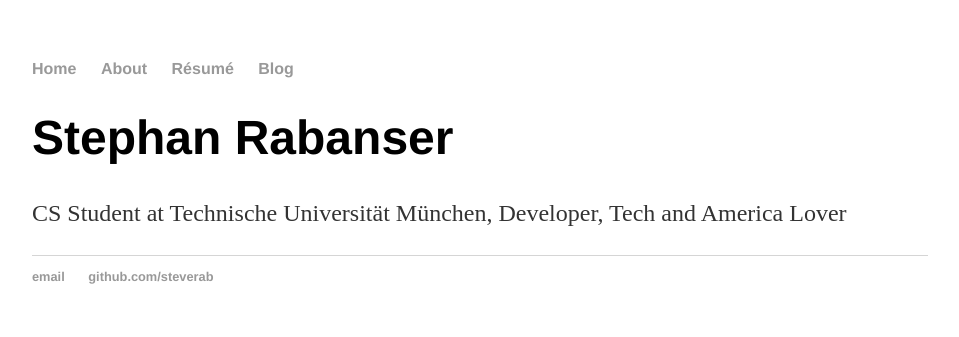
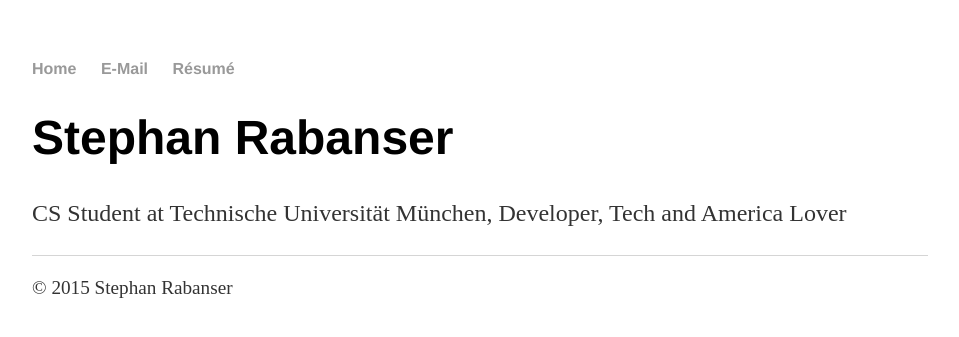
Before and after one commit to steverab/steverab.github.io, a Jekyll site: the page built from index.html, in a window 1280 px wide. Shown: the top 337 px of the page, without its empty margins (160-1119 px from the left). Built offline with Jekyll 4.4.1, drawn with Linux system fonts in a browser that asks for light colours.

Commit message:
Update default site layout

```diff
--- a/_layouts/default.html
+++ b/_layouts/default.html
@@ -8,19 +8,15 @@
 		<nav>
 			<ul>
 				<li><a href="/">Home</a></li>
-				<li><a href="/about">About</a></li>
+				<li><a href="mailto:steve@steverab.com">E-Mail</a></li>
 				<li><a href="/assets/resume.pdf">R&eacute;sum&eacute;</a></li>
-				<li><a href="/blog">Blog</a></li>
 			</ul>
 		</nav>
 		<div class="container">
 			{{ content }}
 		</div><!-- /.container -->
 		<footer>
-			<ul>
-				<li><a href="mailto:steve@steverab.com">email</a></li>
-				<li><a href="https://github.com/steverab">github.com/steverab</a></li>
-			</ul>
+			<p>&copy; <script>document.write(new Date().getFullYear())</script> Stephan Rabanser</p>
 		</footer>
 	</body>
 </html>
```
